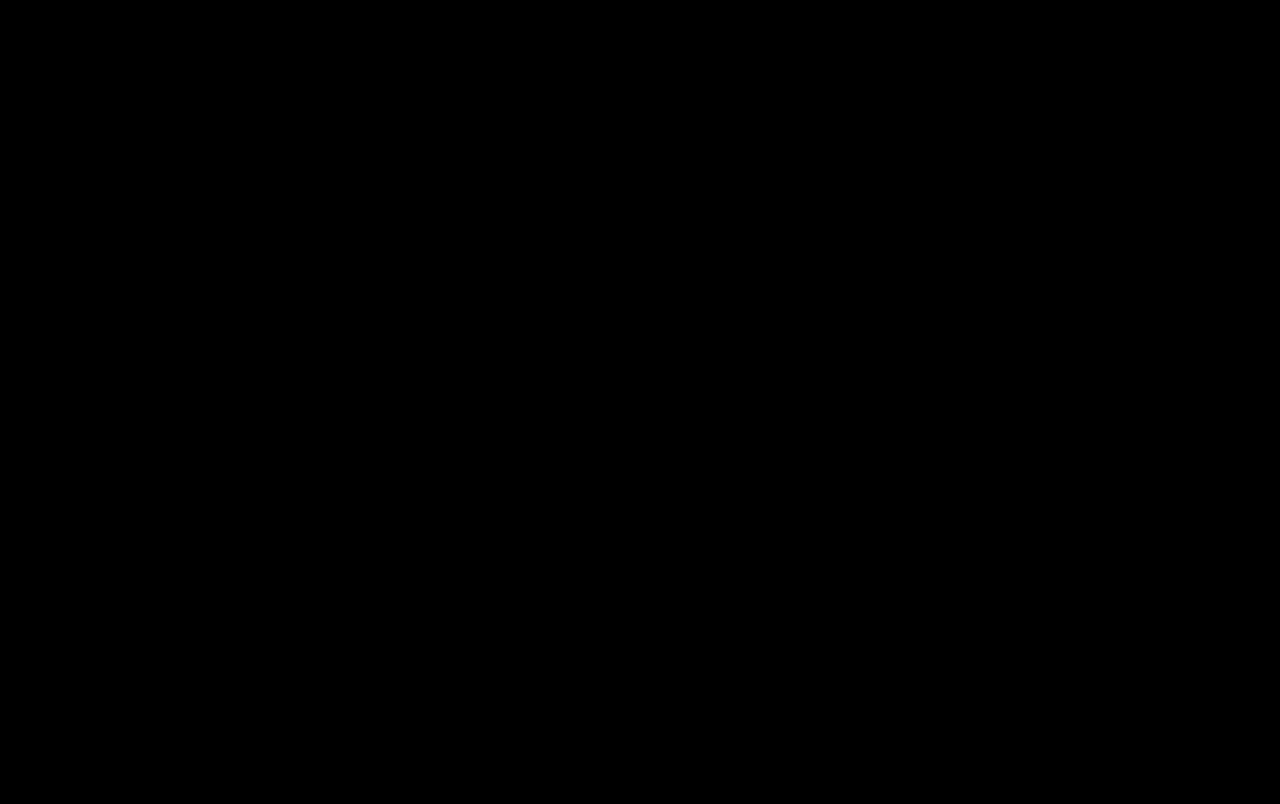
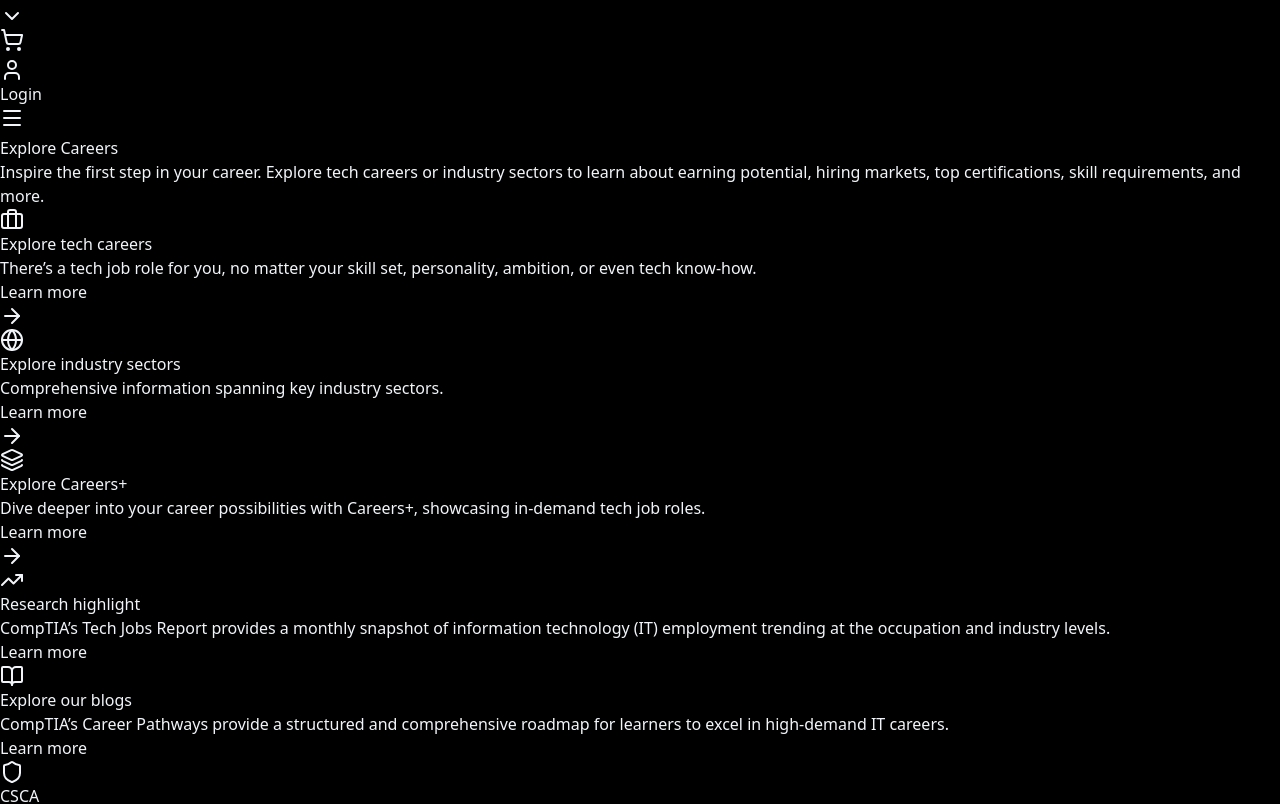
Before and after one commit to puneetkushwaha/CSCA, a React (Vite) app: page /explore-careers in a window 1280 px wide. Before the commit this address had no page. Shown: the part 902-1706 px from the top of the page. Before the commit the page ends 800 px from the top, so only its background shows below. Built offline with nearby package versions, Linux system fonts and the light colour scheme.

Commit message:
your message

```diff
--- a/src/App.jsx
+++ b/src/App.jsx
@@ -18,6 +18,7 @@
 import PartnersEcosystem from './pages/PartnersEcosystem';
 import Accreditation from './pages/Accreditation';
 import CareerOpportunities from './pages/CareerOpportunities';
+import ExploreCareers from './pages/ExploreCareers';
 import ExploreIndustries from './pages/ExploreIndustries';
 import ExploreTechCareers from './pages/ExploreTechCareers';
 import CareersPlus from './pages/CareersPlus';
@@ -46,7 +47,7 @@
 
 const MainLayout = () => {
   return (
-    <div className="flex flex-col min-h-screen">
+    <div className="flex flex-col min-h-screen bg-black">
       <CursorFollower />
       <CartDrawer />
       <AnnouncementBar />
@@ -79,6 +80,7 @@
             <Route path="/certification/:id" element={<CertificationDetail />} />
 
             {/* New Sitemap Routes */}
+            <Route path="/explore-careers" element={<ExploreCareers />} />
             <Route path="/certification-pathway" element={<CertificationPathway />} />
             <Route path="/exam-system" element={<ExamSystem />} />
             <Route path="/certificate-verification" element={<CertificateVerification />} />
--- a/src/components/Navbar.jsx
+++ b/src/components/Navbar.jsx
@@ -108,7 +108,7 @@
     const navLinks = [
         {
             name: 'Explore Careers',
-            path: '/career-opportunities',
+            path: '/explore-careers',
             dropdown: [
                 { name: 'Explore Industries', path: '/explore-industries' },
                 { name: 'Explore Tech Careers', path: '/explore-tech-careers' },
--- /dev/null
+++ b/src/pages/ExploreCareers.jsx
@@ -0,0 +1,118 @@
+import React from 'react';
+import { Link } from 'react-router-dom';
+import { ArrowRight, Briefcase, Globe, TrendingUp, BookOpen, Layers } from 'lucide-react';
+
+const ExploreCareers = () => {
+    return (
+        <div className="min-h-screen bg-black text-white pt-24 pb-12 font-['Inter']">
+
+            {/* Hero Section */}
+            <div className="max-w-7xl mx-auto px-4 sm:px-6 lg:px-8 mb-20">
+                <div className="max-w-3xl">
+                    <h1 className="text-5xl md:text-6xl font-black uppercase tracking-tight mb-6">
+                        Explore <span className="text-red-600">Careers</span>
+                    </h1>
+                    <p className="text-xl text-gray-400 leading-relaxed">
+                        Inspire the first step in your career. Explore tech careers or industry sectors to learn about earning potential, hiring markets, top certifications, skill requirements, and more.
+                    </p>
+                </div>
+            </div>
+
+            {/* Main Grid Section */}
+            <div className="max-w-7xl mx-auto px-4 sm:px-6 lg:px-8 mb-24">
+                <div className="grid grid-cols-1 md:grid-cols-3 gap-8">
+
+                    {/* Card 1: Explore Tech Careers */}
+                    <div className="group relative bg-[#0a0a0a] border border-white/10 rounded-2xl overflow-hidden hover:border-red-600/50 transition-all duration-300">
+                        <div className="aspect-video bg-gradient-to-br from-red-900/20 to-black relative flex items-center justify-center p-6 border-b border-white/5">
+                            <Briefcase className="w-16 h-16 text-red-500/50 group-hover:text-red-500 transition-colors" />
+                            <div className="absolute inset-0 bg-[url('https://images.unsplash.com/photo-1550751827-4bd374c3f58b?auto=format&fit=crop&q=80')] bg-cover bg-center opacity-20 mix-blend-overlay"></div>
+                        </div>
+                        <div className="p-8">
+                            <h3 className="text-2xl font-bold mb-3 group-hover:text-red-500 transition-colors">Explore tech careers</h3>
+                            <p className="text-gray-400 mb-6 text-sm leading-relaxed min-h-[80px]">
+                                There’s a tech job role for you, no matter your skill set, personality, ambition, or even tech know-how.
+                            </p>
+                            <Link to="/explore-tech-careers" className="inline-flex items-center text-sm font-bold text-white uppercase tracking-wider group-hover:text-red-500 transition-colors">
+                                Learn more <ArrowRight className="w-4 h-4 ml-2 group-hover:translate-x-1 transition-transform" />
+                            </Link>
+                        </div>
+                    </div>
+
+                    {/* Card 2: Explore Industry Sectors */}
+                    <div className="group relative bg-[#0a0a0a] border border-white/10 rounded-2xl overflow-hidden hover:border-red-600/50 transition-all duration-300">
+                        <div className="aspect-video bg-gradient-to-br from-blue-900/20 to-black relative flex items-center justify-center p-6 border-b border-white/5">
+                            <Globe className="w-16 h-16 text-blue-500/50 group-hover:text-blue-500 transition-colors" />
+                            <div className="absolute inset-0 bg-[url('https://images.unsplash.com/photo-1486406146926-c627a92ad1ab?auto=format&fit=crop&q=80')] bg-cover bg-center opacity-20 mix-blend-overlay"></div>
+                        </div>
+                        <div className="p-8">
+                            <h3 className="text-2xl font-bold mb-3 group-hover:text-blue-500 transition-colors">Explore industry sectors</h3>
+                            <p className="text-gray-400 mb-6 text-sm leading-relaxed min-h-[80px]">
+                                Comprehensive information spanning key industry sectors.
+                            </p>
+                            <Link to="/explore-industries" className="inline-flex items-center text-sm font-bold text-white uppercase tracking-wider group-hover:text-blue-500 transition-colors">
+                                Learn more <ArrowRight className="w-4 h-4 ml-2 group-hover:translate-x-1 transition-transform" />
+                            </Link>
+                        </div>
+                    </div>
+
+                    {/* Card 3: Explore Careers+ */}
+                    <div className="group relative bg-[#0a0a0a] border border-white/10 rounded-2xl overflow-hidden hover:border-amber-600/50 transition-all duration-300">
+                        <div className="aspect-video bg-gradient-to-br from-amber-900/20 to-black relative flex items-center justify-center p-6 border-b border-white/5">
+                            <Layers className="w-16 h-16 text-amber-500/50 group-hover:text-amber-500 transition-colors" />
+                            <div className="absolute inset-0 bg-[url('https://images.unsplash.com/photo-1522071820081-009f0129c71c?auto=format&fit=crop&q=80')] bg-cover bg-center opacity-20 mix-blend-overlay"></div>
+                        </div>
+                        <div className="p-8">
+                            <h3 className="text-2xl font-bold mb-3 group-hover:text-amber-500 transition-colors">Explore Careers+</h3>
+                            <p className="text-gray-400 mb-6 text-sm leading-relaxed min-h-[80px]">
+                                Dive deeper into your career possibilities with Careers+, showcasing in-demand tech job roles.
+                            </p>
+                            <Link to="/careers-plus" className="inline-flex items-center text-sm font-bold text-white uppercase tracking-wider group-hover:text-amber-500 transition-colors">
+                                Learn more <ArrowRight className="w-4 h-4 ml-2 group-hover:translate-x-1 transition-transform" />
+                            </Link>
+                        </div>
+                    </div>
+
+                </div>
+            </div>
+
+            {/* Additional Resources Section */}
+            <div className="max-w-7xl mx-auto px-4 sm:px-6 lg:px-8">
+                <div className="grid grid-cols-1 md:grid-cols-2 gap-8">
+
+                    {/* Research Highlight */}
+                    <div className="bg-[#0a0a0a] border border-white/10 p-8 rounded-xl hover:bg-white/[0.02] transition-colors relative overflow-hidden">
+                        <div className="absolute top-0 right-0 p-8 opacity-10">
+                            <TrendingUp className="w-32 h-32 text-white" />
+                        </div>
+                        <h4 className="text-lg font-bold text-red-500 uppercase tracking-widest mb-4">Research highlight</h4>
+                        <p className="text-xl font-medium text-white mb-6 leading-relaxed relative z-10">
+                            CompTIA’s Tech Jobs Report provides a monthly snapshot of information technology (IT) employment trending at the occupation and industry levels.
+                        </p>
+                        <Link to="/resources/research" className="inline-flex items-center px-6 py-3 bg-white text-black font-bold uppercase text-xs tracking-widest hover:bg-gray-200 transition-colors rounded-lg">
+                            Learn more
+                        </Link>
+                    </div>
+
+                    {/* Explore Blogs */}
+                    <div className="bg-[#0a0a0a] border border-white/10 p-8 rounded-xl hover:bg-white/[0.02] transition-colors relative overflow-hidden">
+                        <div className="absolute top-0 right-0 p-8 opacity-10">
+                            <BookOpen className="w-32 h-32 text-white" />
+                        </div>
+                        <h4 className="text-lg font-bold text-red-500 uppercase tracking-widest mb-4">Explore our blogs</h4>
+                        <p className="text-xl font-medium text-white mb-6 leading-relaxed relative z-10">
+                            CompTIA’s Career Pathways provide a structured and comprehensive roadmap for learners to excel in high-demand IT careers.
+                        </p>
+                        <Link to="/resources/blog" className="inline-flex items-center px-6 py-3 bg-white text-black font-bold uppercase text-xs tracking-widest hover:bg-gray-200 transition-colors rounded-lg">
+                            Learn more
+                        </Link>
+                    </div>
+
+                </div>
+            </div>
+
+        </div>
+    );
+};
+
+export default ExploreCareers;
--- a/src/pages/Login.jsx
+++ b/src/pages/Login.jsx
@@ -41,6 +41,8 @@
         planeSize={[60, 40]}
         cameraPos={[0, 0, 15]}
         ashCount={200}
+        showPoints={false}
+        wireframeOpacity={0.2}
       />
 
       {/* Main Scrollable Area */}
--- a/src/pages/Register.jsx
+++ b/src/pages/Register.jsx
@@ -36,6 +36,8 @@
                 planeSize={[60, 40]}
                 cameraPos={[0, 0, 15]}
                 ashCount={200}
+                showPoints={false}
+                wireframeOpacity={0.2}
             />
 
             {/* Main Scrollable Area */}
```
